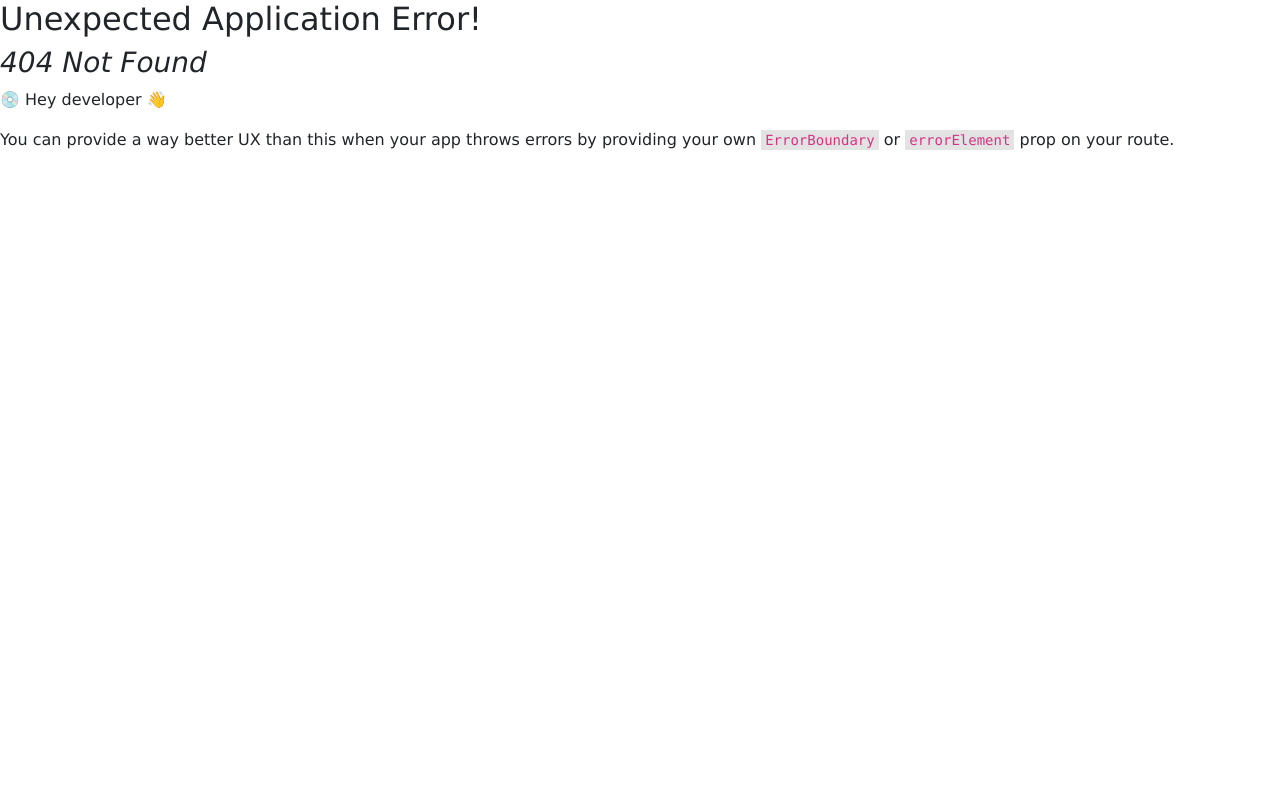
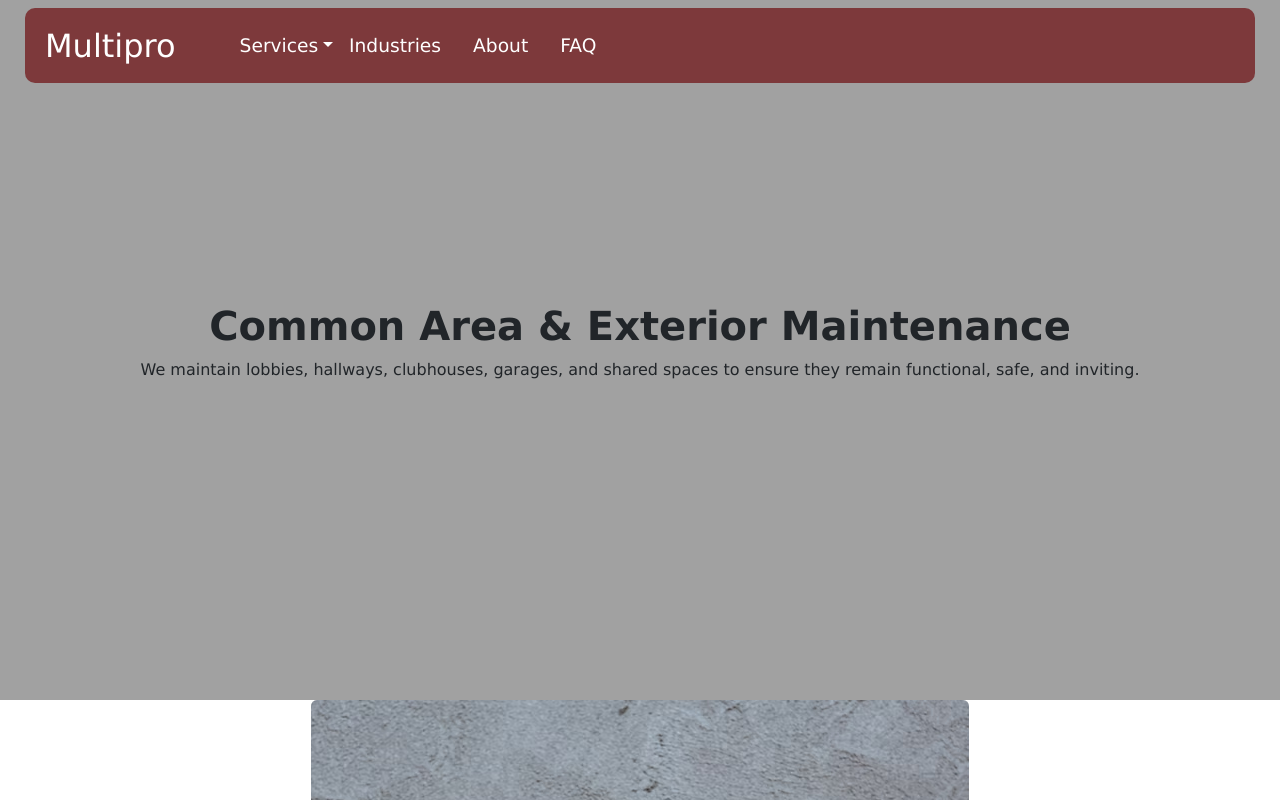
Before and after one commit to grossregan/multipro-frontend, a React (Vite) app: page /caem in a window 1280 px wide. Before the commit this address had no page. Shown: the top 800 px of the page. Built offline with nearby package versions, Linux system fonts and the light colour scheme.

Commit message:
Route all services pages

```diff
--- a/src/components/Navbar.tsx
+++ b/src/components/Navbar.tsx
@@ -47,16 +47,6 @@ const Navbar: React.FC = () => {
                     </Link>
                   </li>
                   <li>
-                    <Link className="dropdown-item" to="/repairs">
-                      Repairs
-                    </Link>
-                  </li>
-                  <li>
-                    <Link className="dropdown-item" to="/utmr">
-                      Unit Turns & Make-Readies
-                    </Link>
-                  </li>
-                  <li>
                     <Link className="dropdown-item" to="/tir">
                       Tenant Improvements & Renovations
                     </Link>
--- /dev/null
+++ b/src/fullPages/CommonArea.tsx
@@ -0,0 +1,18 @@
+import React from "react";
+import PageHeader from "../components/PageHeader";
+import CAimg from "../assets/commonArea.avif";
+
+const CommonArea = () => {
+  return (
+    <div>
+      {PageHeader({
+        pageName: "Common Area & Exterior Maintenance",
+        serviceDescription:
+          "We maintain lobbies, hallways, clubhouses, garages, and shared spaces to ensure they remain functional, safe, and inviting.",
+        imgSrc: CAimg,
+      })}
+    </div>
+  );
+};
+
+export default CommonArea;
--- /dev/null
+++ b/src/fullPages/TenantIR.tsx
@@ -0,0 +1,18 @@
+import React from "react";
+import PageHeader from "../components/PageHeader";
+import tir from "../assets/tir.avif";
+
+const TenantIR = () => {
+  return (
+    <div>
+      {PageHeader({
+        pageName: "Tenant Improvements & Renovations",
+        serviceDescription:
+          "From small upgrades to full remodels and buildouts, our team completes high-quality renovation projects with professionalism and attention to detail.",
+        imgSrc: tir,
+      })}
+    </div>
+  );
+};
+
+export default TenantIR;
```
Also changed, not shown: src/App.tsx (+10 -0 lines), src/fullPages/Repairs.tsx (added, +17 -0 lines), src/assets/commonArea.avif (added), src/assets/tir.avif (added).
